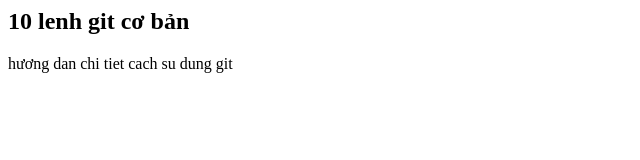
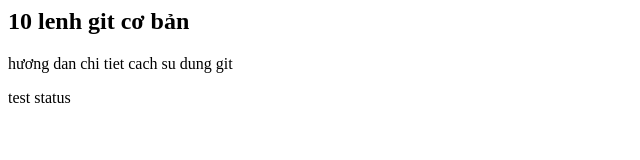
Before and after one commit to vermouth-98/Github_tutorial, a plain HTML site: page index.html in a window 1280 px wide. Shown: the full height of the page, 0-640 px from the left. Drawn offline with Linux system fonts and the light colour scheme.

Commit message:
add status

```diff
--- a/index.html
+++ b/index.html
@@ -7,5 +7,6 @@
 <body>
     <h2>10 lenh git cơ bản </h2>
     <p>hương dan chi tiet cach su dung git </p>
+    <span> test status</span>
 </body>
 </html>
```
